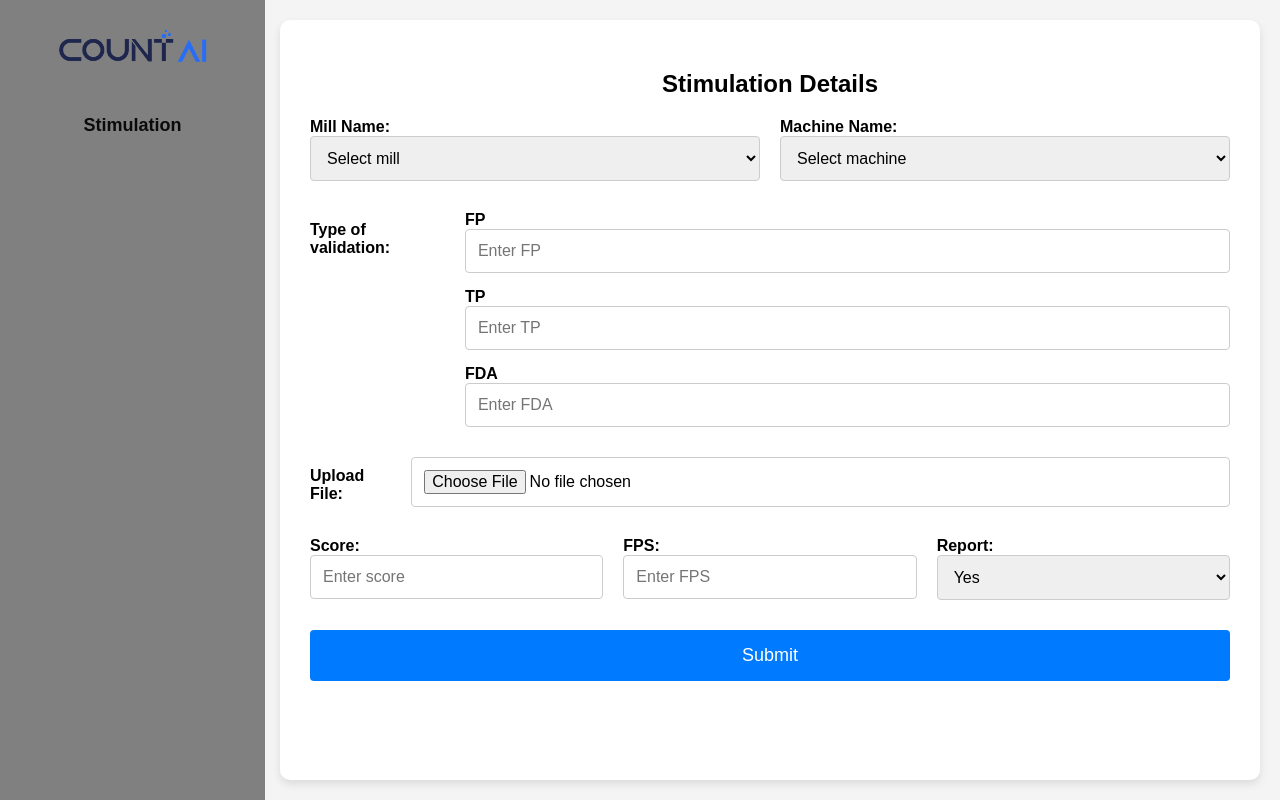
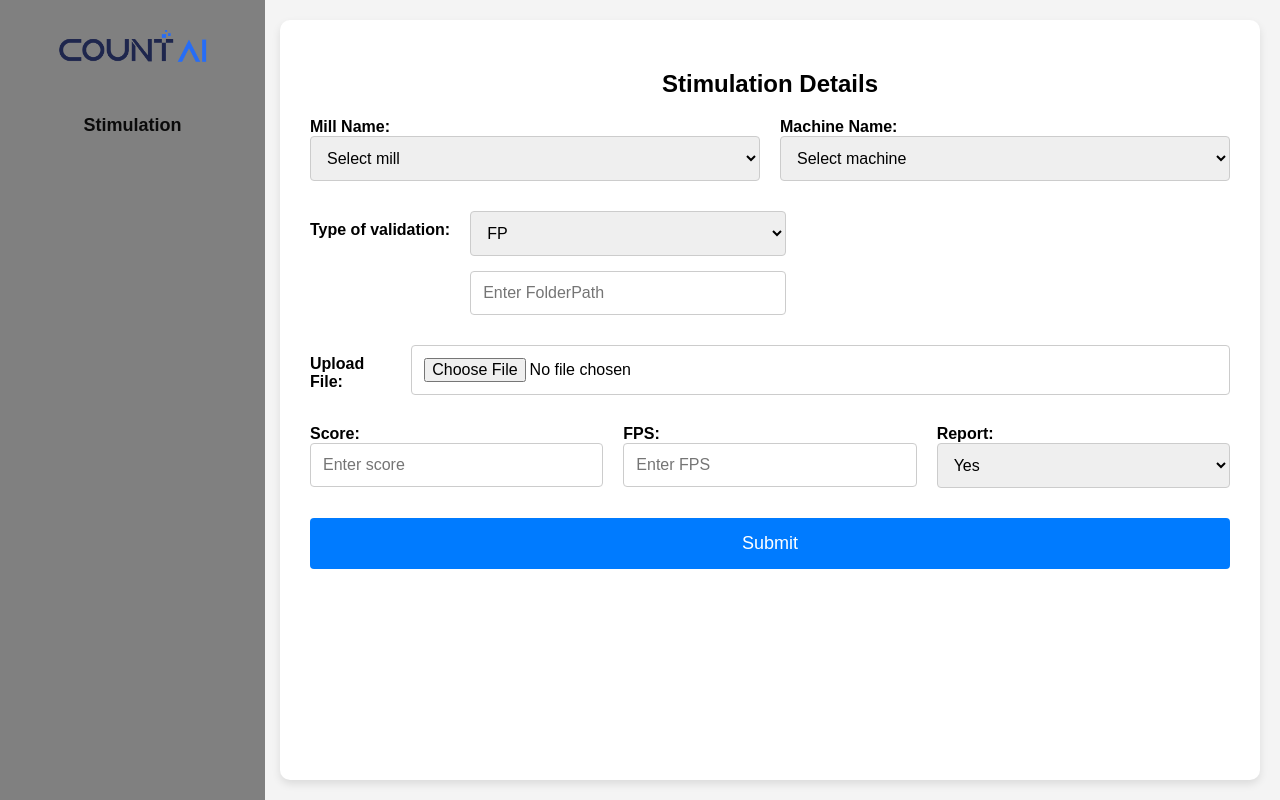
Before and after one commit to gokulcountonai/model_simulation, a Flask app: page / in a window 1280 px wide. Run offline with Flask 3, Linux system fonts and the light colour scheme; data that the repository does not hold is empty.

Commit message:
fetch machine by mill name

```diff
--- a/app.py
+++ b/app.py
@@ -32,7 +32,12 @@ def index():
 
 @app.route('/machines', methods=['GET'])
 def get_machine_details():
-    machine_details = db.fetch_machine_details()
+    mill_name = "BEST COLOR"
+    print("MIl  name",mill_name)
+    mill_data = db.fetch_mill_details_by_millname(mill_name)
+    print(mill_data)
+    print(type(mill_data))
+    machine_details = db.fetch_machine_details(str(mill_data['mill_id']))
     return jsonify(machine_details)
 
 @app.route('/mills', methods=['GET'])
@@ -46,9 +51,8 @@ def handle_form_submission():
     # Fetch form data
     mill_name = request.form.get('mill')
     machine_name = request.form.get('machine')
-    fp = request.form.get('fp')
-    tp = request.form.get('tp')
-    fda = request.form.get('fda')
+    simulation_type = request.form.get('validationType')
+    folder_path = request.form.get('folderpath')
     file_upload = request.files['fileUpload']
     score = request.form.get('score')
     fps = request.form.get('fps')
@@ -59,20 +63,21 @@ def handle_form_submission():
     data = {
         "mill": mill_name,
         "machine": machine_name,
-        "fp": fp,
-        "tp": tp,
-        "fda": fda,
+        "simulation_type": simulation_type,
         "score": score,
         "fps": fps,
         "report_availability": report,
-        "fileUpload": file_upload
+        "fileUpload": file_upload,
+        "folderpath": folder_path
     }
+    # print(data)
+    # processed_data = preprocess_data(data)
     print(data)
-    processed_data = preprocess_data(data)
     path = data['fileUpload']
     fps = data['fps']
     score = data['score']
-    db.insert_validation_log(processed_data)
+    db.insert_validation_log(data)
+    run_validation(path,fps,score)
     # Assuming file needs to be saved
     if file_upload:
         filename = file_upload.filename
@@ -83,21 +88,5 @@ def handle_form_submission():
     return jsonify({"status": "success", "message": "Data inserted successfully"})
 
 
-# @app.route('/submit', methods=['POST'])
-# def submit_data():
-#     data = request.json
-#     print(data)
-#     processed_data = preprocess_data(data)
-#     path = data['fileUpload']
-#     fps = data['fps']
-#     score = data['score']
-#     db.insert_validation_log(processed_data)
-#     if run_validation(path, fps,score):
-#         print(preprocess_data)
-#         return jsonify({"status": "success", "message": "Data inserted successfully"})
-#     else:
-#         return jsonify({"status": "error", "message": "Error inserting data"})
-
-
 if __name__ == '__main__':
-    app.run(host='0.0.0.0', port=5000)
+    app.run(host='0.0.0.0', port=5021)
--- a/src/db.py
+++ b/src/db.py
@@ -35,11 +35,18 @@ class ProcessDB:
         # print(rows)
         return rows
 
-    def fetch_machine_details(self):
-        query = "select * from machine_details"
+    def fetch_mill_details_by_millname(self,mill_name):
+        query = f"select * from mill_details where mill_name = '{mill_name}'"
         rows = self.db.select(query)
         # print(rows)
+        return rows[0]
+
+    def fetch_machine_details(self,data):
+        query = "select * from machine_details where mill_id = " + data
+        rows = self.db.select(query)
         return rows
+
+
 
     def insert_validation_log(self, data):
         query = f"""
--- a/templates/homepage.html
+++ b/templates/homepage.html
@@ -5,7 +5,6 @@
     <meta name="viewport" content="width=device-width, initial-scale=1.0">
     <title>Stimulation Software</title>
     <link rel="stylesheet" href="{{ url_for('static', filename='css/homepage.css') }}">
-    <!-- Include jQuery library -->
     <script src="https://ajax.googleapis.com/ajax/libs/jquery/3.6.0/jquery.min.js"></script>
 </head>
 <body>
@@ -37,12 +36,12 @@
                 <div class="form-group">
                     <label>Type of validation:</label>
                     <div>
-                        <label for="fp">FP</label>
-                        <input type="text" id="fp" name="fp" placeholder="Enter FP">
-                        <label for="tp">TP</label>
-                        <input type="text" id="tp" name="tp" placeholder="Enter TP">
-                        <label for="fda">FDA</label>
-                        <input type="text" id="fda" name="fda" placeholder="Enter FDA">
+                        <select id="validationType" name="validationType">
+                            <option value="fp">FP</option>
+                            <option value="tp">TP</option>
+                            <option value="fda">FDA</option>
+                        </select>
+                        <input type="text" id="folderpath" name="folderpath" placeholder="Enter FolderPath">
                     </div>
                 </div>
 
```
